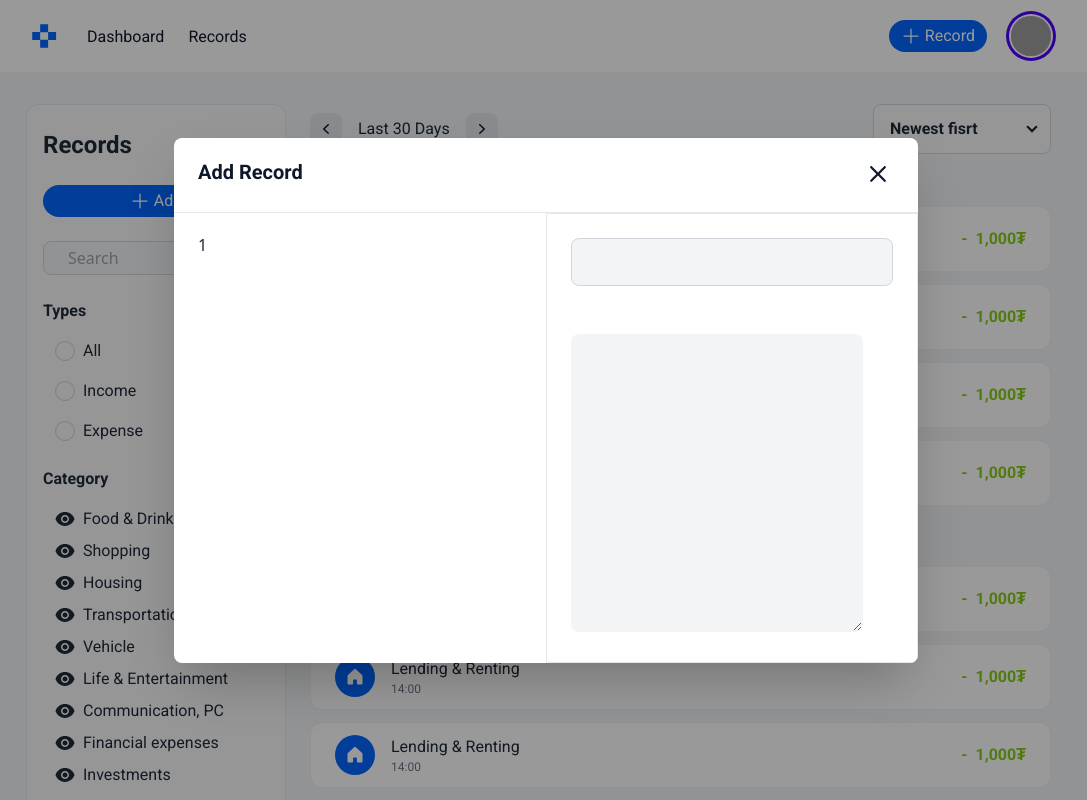
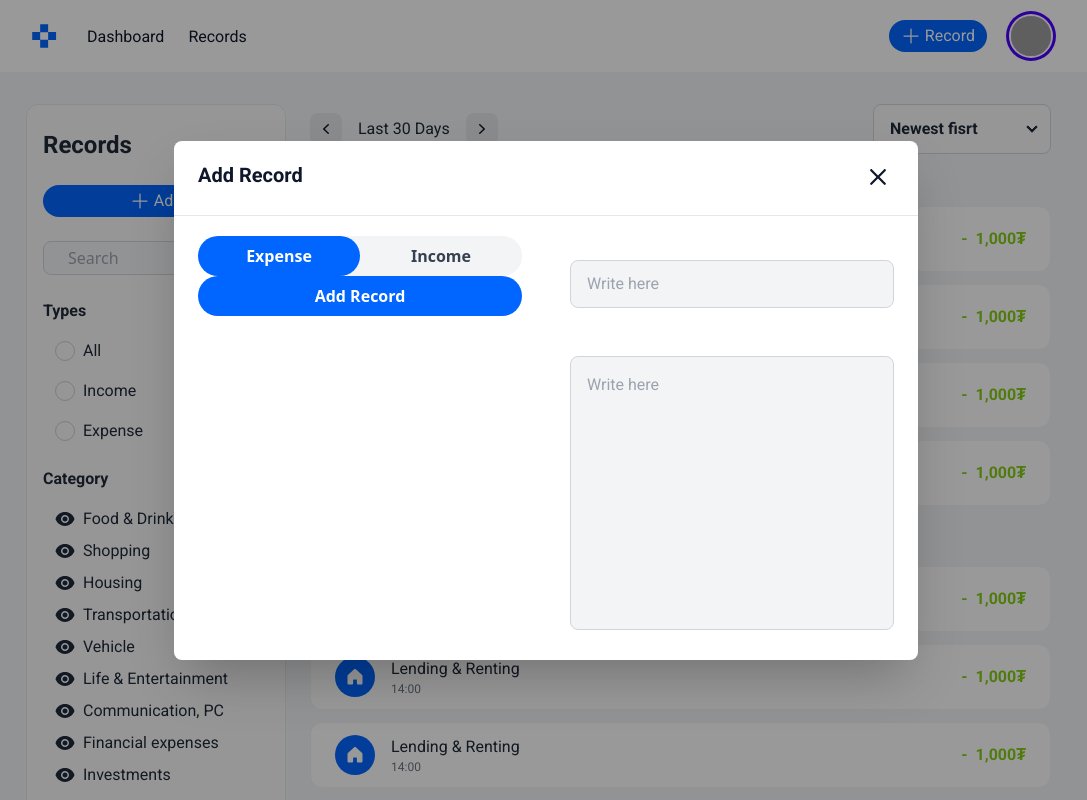
Before and after one commit to gereltbaatar/Geld-web, a Next.js app in the folder frontend/: page /records in a window 1280 px wide. Both pictures are taken after a click on the button "Add". Shown: the top 800 px of the page, without its empty margins (94-1181 px from the left). Built offline with nearby package versions, Linux system fonts and the light colour scheme; grey boxes are pictures that could not be loaded.

Commit message:
add recirt ongo solidag bolson

```diff
--- a/frontend/src/components/buttons/AddRecords.jsx
+++ b/frontend/src/components/buttons/AddRecords.jsx
@@ -2,8 +2,15 @@
 
 import { InputL } from "../parts";
 import { Close, PlusIcon } from "../svg";
+import React, { useState } from "react";
 
 export const AddRecords = () => {
+  const [transactionType, setTransactionType] = useState("EXP");
+
+  const toggleTransactionType = (type) => {
+    setTransactionType(type);
+  };
+
   return (
     <div className="">
       <button
@@ -29,17 +36,53 @@ export const AddRecords = () => {
           </div>
           <div className="grid grid-cols-2">
             <div className="px-6 py-5 w-full">
-              <div className="">1</div>
+              <div className="">
+                <div className="bg-base100 h-10 rounded-[100px] grid grid-cols-2">
+                  <button
+                    className={`flex-1 py-2 font-semibold rounded-[100px] transition ${
+                      transactionType === "EXP"
+                        ? "bg-[#0166FF] text-white"
+                        : "bg-base100 text-gray-700"
+                    }`}
+                    type="button"
+                    onClick={() => toggleTransactionType("EXP")}
+                  >
+                    Expense
+                  </button>
+                  <button
+                    className={`flex-1 py-2 font-semibold rounded-[100px] transition ${
+                      transactionType === "INC"
+                        ? "bg-[#16A34A] text-white"
+                        : "bg-base100 text-gray-700"
+                    }`}
+                    type="button"
+                    onClick={() => toggleTransactionType("INC")}
+                  >
+                    Income
+                  </button>
+                </div>
+                <div className="">
+
+                </div>
+                <button
+                  type="submit"
+                  className={`w-full py-2 text-white font-semibold rounded-[100px] ${
+                    transactionType === "EXP" ? "bg-[#0166FF]" : "bg-[#16A34A]"
+                  } transition duration-200`}
+                >
+                  Add Record
+                </button>
+              </div>
             </div>
-            <div className="p-6 border flex flex-col gap-12">
-              <InputL />
+            <div className="p-6 pt-11 flex flex-col gap-12">
+              <InputL placeholder={"Write here"} />
               <div className="">
                 <textarea
-                  name=""
-                  className="textarea bg-base100"
+                  placeholder="Write here"
+                  className="w-full p-4 resize-none outline-none  border border-base300 bg-base100 rounded-lg font-roboto font-normal not-italic text-[#94A3B8]"
                   cols="30"
                   rows="10"
-                  id=""
+                  required
                 ></textarea>
               </div>
             </div>
--- a/frontend/src/components/parts/CategoryCom.jsx
+++ b/frontend/src/components/parts/CategoryCom.jsx
@@ -11,17 +11,17 @@ export const CategoryCom = ({ text }) => {
     setIsToggled((prev) => !prev);
   };
   return (
-    <div className="px-3 flex items-center gap-2">
+    <div className="px-3">
+      <button className="flex items-center gap-2" onClick={toggle}>
         <div className="w-5 h-5 flex items-center justify-center">
-        <button onClick={toggle}>
           {isToggled ? <EyeClosed /> : <MiniEyeIcon />}
-        </button>
         </div>
         <div className="">
           <p className="font-roboto font-normal not-italic text-base text-[#1F2937]">
             {text}
           </p>
         </div>
+      </button>
     </div>
   );
 };
```
Lines whose indentation alone changed are shown as unchanged.
